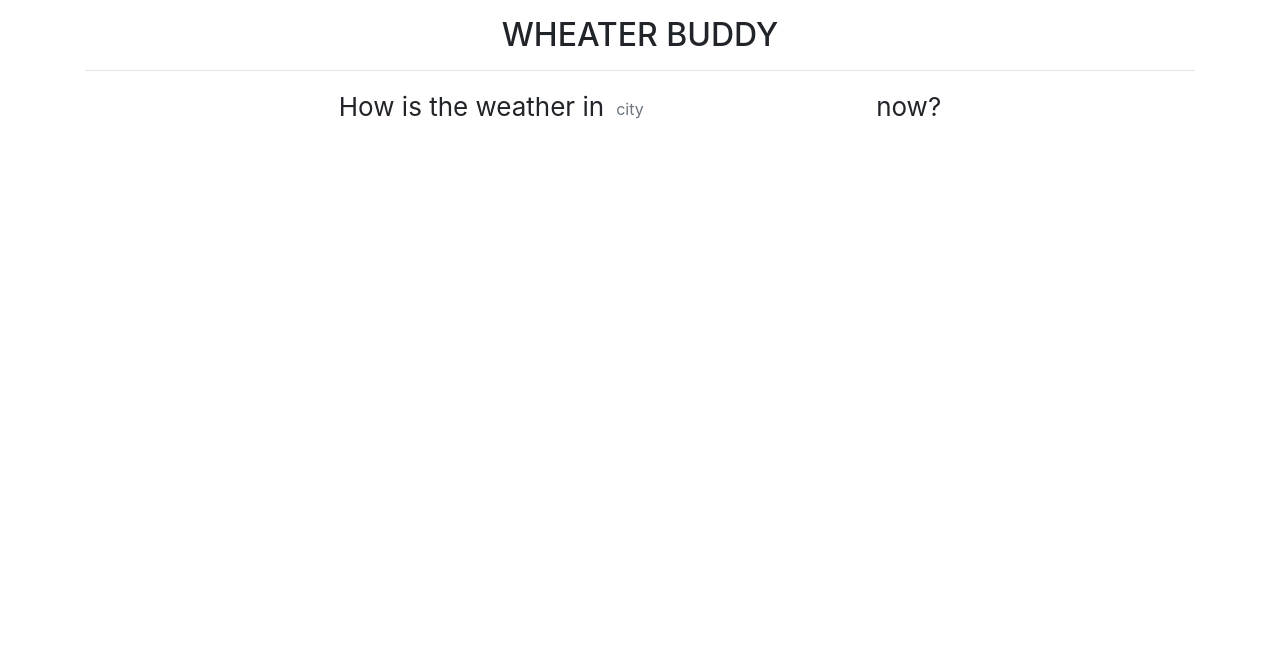
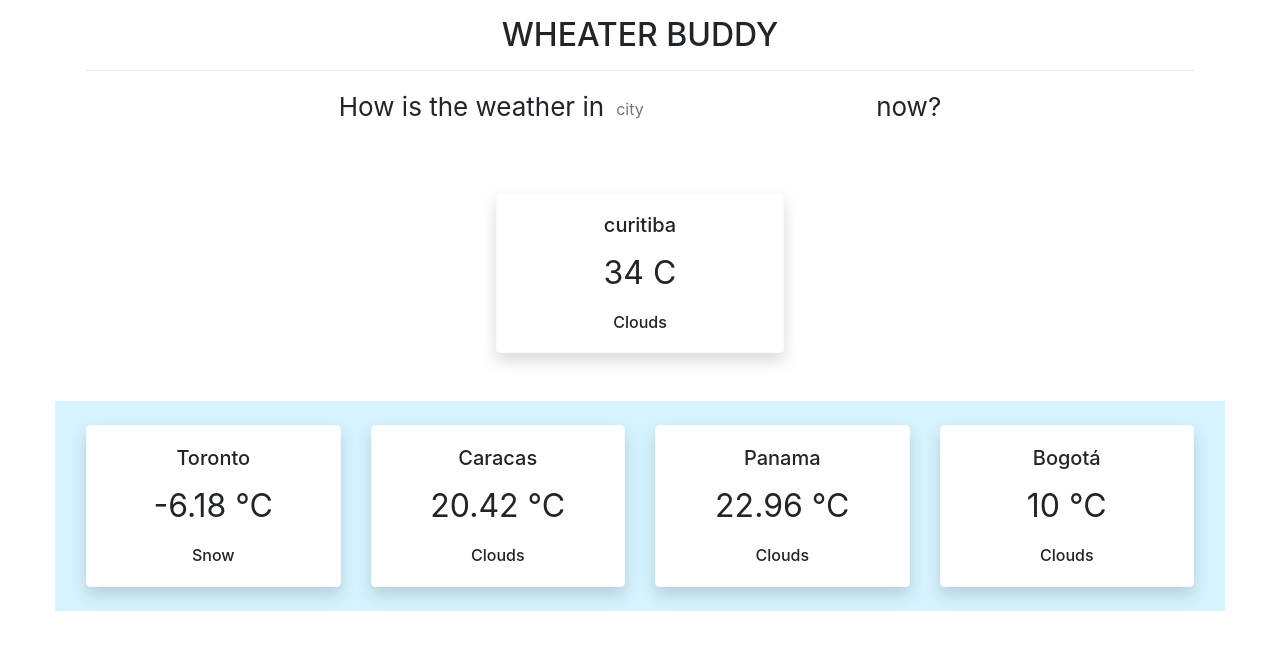
Before and after one commit to Joelciomatias/weather-buddy-flask-react, a React (Create React App) app: page / in a window 1280 px wide. Shown: the top 650 px of the page. Built offline with nearby package versions, Linux system fonts and the light colour scheme.

Commit message:
Added card carrosel and style

```diff
--- a/src/components/Main.js
+++ b/src/components/Main.js
@@ -7,7 +7,8 @@ import Container from 'react-bootstrap/Container';
 import Row from 'react-bootstrap/Row';
 import Alert from 'react-bootstrap/Alert';
 import Form from 'react-bootstrap/Form';
-import Col from 'react-bootstrap/Col';
+import CardDeck from 'react-bootstrap/CardDeck';
+import WeatherCard from './WeatherCard';
 
 export default class Main extends React.Component {
 
@@ -17,13 +18,15 @@ export default class Main extends React.Component {
     this.cityRef = React.createRef();
   }
 
-
-
   state = {
-    history: [],
-    city:{name:""},
+    history: [{name: "Toronto", temp: "-6.18 °C", main: "Snow"},
+    {name: "Caracas", temp: "20.42 °C", main: "Clouds"},
+    {name: "Panama", temp: "22.96 °C", main: "Clouds"},
+    {name: "Bogotá", temp: "10 °C", main: "Clouds"}],
+    // city:{name:""}
+    // history:[],
     cityName:null,
-    // city:{'name':'curitiba','temp':'34 C','main':'Clouds'},
+    city:{'name':'curitiba','temp':'34 C','main':'Clouds'},
     showError:false
   }
 
@@ -60,8 +63,17 @@ export default class Main extends React.Component {
 
     axios.get(`http://localhost:5000/weather?max=${5}`)
     .then(res => {
-      console.log(res)
-
+      console.log(res.data)
+      let cities = []
+      res.data.history.forEach((obj)=>{
+        cities.push({
+          name: obj.name,
+          temp: obj.main.temp + ' °C',
+          main: obj.weather[0].main,
+        })
+      })
+      console.log(cities)
+      this.setState({ history:cities });
     })
   }
 
@@ -87,8 +99,7 @@ export default class Main extends React.Component {
           <Button
           className="mb-2"  onClick={this.fetchWealth}>Wealth</Button>
         }
-
-        <Row className="justify-content-md-center">
+        <Row className="mt-5 justify-content-sm-center">
             {
               this.state.showError &&
               <Alert  variant='danger' dismissible onClose={() => this.setShowError(false)}>
@@ -96,16 +107,18 @@ export default class Main extends React.Component {
               </Alert>
             }
           { this.state.city.name &&
-          <Card style={{ width: '18rem' }}>
-            <Card.Body>
-              <Card.Title>{this.state.city.name}</Card.Title>
-              <Card.Text style={{ fontSize: '3rem' }}>
-                {this.state.city.temp}
-              </Card.Text>
-              <Card.Subtitle className="mt-2">{this.state.city.main}</Card.Subtitle>
-            </Card.Body>
-          </Card>
+            <WeatherCard city={this.state.city}/>
           }
+        </Row>
+
+        <Row className="mt-5 justify-content-sm-center">
+        <CardDeck className="py-4 px-3" style={{ backgroundColor: "#D5F3FE" }}>
+        {this.state.history.map((city, idx)=>(
+          <WeatherCard city={city}/>
+        ))}
+
+        </CardDeck>
+
         </Row>
       </Container>
     )
--- /dev/null
+++ b/src/components/WeatherCard.js
@@ -0,0 +1,18 @@
+import React from "react";
+import Card from "react-bootstrap/Card";
+
+export default class WeatherCard extends React.Component {
+  render() {
+    return (
+        <Card bg="light" className="shadow bg-white rounded" border="light" style={{ width: '18rem' }}>
+        <Card.Body >
+          <Card.Title>{this.props.city.name}</Card.Title>
+          <Card.Text style={{ fontSize: "2rem" }}>
+            {this.props.city.temp}
+          </Card.Text>
+          <Card.Subtitle className="mt-2">{this.props.city.main}</Card.Subtitle>
+        </Card.Body>
+      </Card>
+    );
+  }
+}
```
Also changed, not shown: 2 other files (tests, documents, lock files or other folders).
